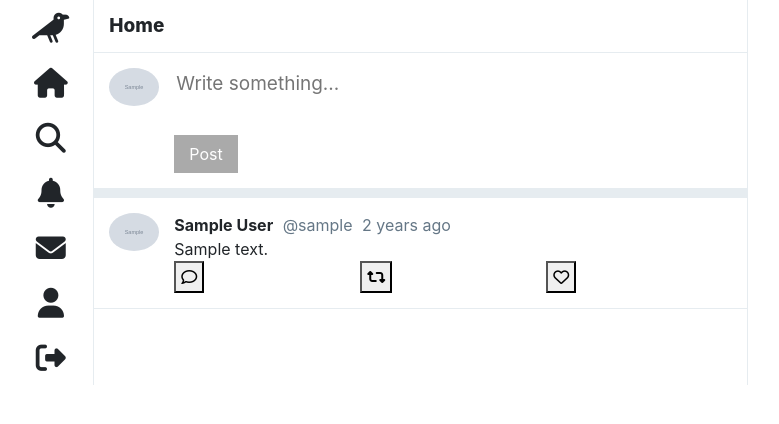
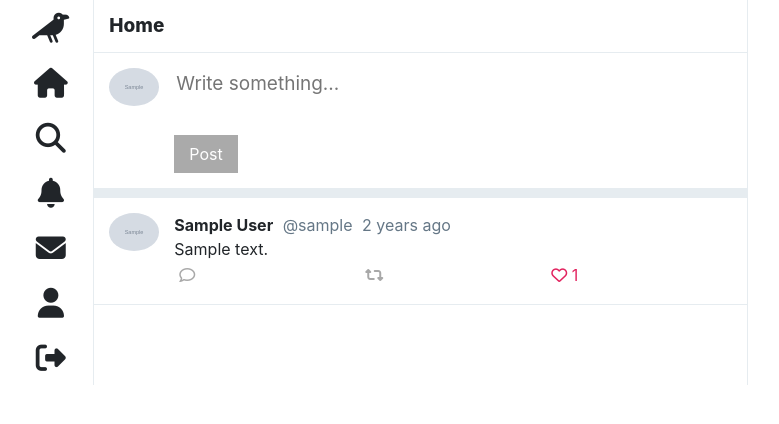
Before and after one commit to tanvir-tahmid/raven-social-media-tl, a Node server app: page / in a window 1280 px wide. Shown: the top 424 px of the page, without its empty margins (110-889 px from the left). Run offline with Node 20, Linux system fonts and the light colour scheme; the visitor is signed in with stand-in values (Sample User, id 1); tables that the repository leaves empty hold one stand-in row (values such as "Sample post"); grey boxes marked "Sample" are stand-in pictures; some libraries are stand-ins or nearby versions.

Commit message:
add like functionality

```diff
--- a/app.js
+++ b/app.js
@@ -39,7 +39,8 @@ app.get("/", middleware.requireLogin, (req, res, next) => {
 
     var payload = {
         pageTitle: "Home",
-        userLoggedIn: req.session.user
+        userLoggedIn: req.session.user,
+        userLoggedInJs: JSON.stringify(req.session.user),
     }
 
     res.status(200).render("home", payload);
--- a/public/css/login.css
+++ b/public/css/login.css
@@ -1,6 +1,7 @@
 body {
-    background-color: #105316;
-    background-image: linear-gradient(147deg, #0b3f21 0%, #000000 74%);
+    background: #000000;  /* fallback for old browsers */
+    background: -webkit-linear-gradient(to right, #272727, #000000);  /* Chrome 10-25, Safari 5.1-6 */
+    background: linear-gradient(to right, #2d2d2d, #000000); /* W3C, IE 10+/ Edge, Firefox 16+, Chrome 26+, Opera 12+, Safari 7+ */
 }
 
 .wrapper {
--- a/public/css/main.css
+++ b/public/css/main.css
@@ -7,6 +7,7 @@
     --grey-2: #aaa;
     --greyText: rgb(101, 119, 134);
     --greyButtonText: rgba(0,0,0,0.34);
+    --red: rgb(226,34,94);
 }
 
 a {
@@ -51,6 +52,18 @@ nav a:hover {
     color: var(--grey);
     border-radius: 50%;
 }
+
+button {
+    background-color: transparent;
+    border: none;
+    color: var(--greyButtonText);
+}
+
+button i,
+button span {
+    pointer-events: none;
+}
+
 
 .mainSectionContainer {
     padding:  0;
@@ -172,3 +185,7 @@ nav a:hover {
     color: var(--blue);
     border-radius: 50%;
 }
+
+.postButtonContainer.red button.active {
+    color: var(--red);
+}
--- a/public/js/common.js
+++ b/public/js/common.js
@@ -31,6 +31,41 @@ $("#submitPostButton").click(() => {
     })
 })
 
+$(document).on("click", ".likeButton", (event) => {
+    var button = $(event.target);
+    var postId = getPostIdFromElement(button);
+
+    if(postId === undefined) return;
+
+    $.ajax({
+        url: `/api/posts/${postId}/like`,
+        type: "PUT",
+        success: (postData) => {
+
+            button.find("span").text(postData.likes.length || "");
+
+            if(postData.likes.includes(userLoggedIn._id)) {
+                button.addClass("active");
+            }
+            else {
+                button.removeClass("active");
+            }
+
+        }
+    })
+
+})
+
+function getPostIdFromElement(element) {
+    var isRoot = element.hasClass("post");
+    var rootElement = isRoot == true ? element : element.closest(".post");
+    var postId = rootElement.data().id;
+
+    if(postId === undefined) return alert("Post id undefined");
+
+    return postId;
+}
+
 function createPostHtml(postData) {
 
     var postedBy = postData.postedBy;
@@ -42,7 +77,9 @@ function createPostHtml(postData) {
     var displayName = postedBy.firstName + " " + postedBy.lastName;
     var timestamp = timeDifference(new Date(), new Date(postData.createdAt));
 
-    return `<div class='post'>
+    var likeButtonActiveClass = postData.likes.includes(userLoggedIn._id) ? "active" : "";
+
+    return `<div class='post' data-id='${postData._id}'>
 
                 <div class='mainContentContainer'>
                     <div class='userImageContainer'>
@@ -63,14 +100,15 @@ function createPostHtml(postData) {
                                     <i class='far fa-comment'></i>
                                 </button>
                             </div>
-                            <div class='postButtonContainer'>
-                                <button>
+                            <div class='postButtonContainer green'>
+                                <button class='retweet'>
                                     <i class='fas fa-retweet'></i>
                                 </button>
                             </div>
-                            <div class='postButtonContainer'>
-                                <button>
+                            <div class='postButtonContainer red'>
+                                <button class='likeButton ${likeButtonActiveClass}'>
                                     <i class='far fa-heart'></i>
+                                    <span>${postData.likes.length || ""}</span>
                                 </button>
                             </div>
                         </div>
--- a/routes/api/posts.js
+++ b/routes/api/posts.js
@@ -42,4 +42,31 @@ router.post("/", async (req, res, next) => {
     })
 })
 
+router.put("/:id/like", async (req, res, next) => {
+
+    var postId = req.params.id;
+    var userId = req.session.user._id;
+
+    var isLiked = req.session.user.likes && req.session.user.likes.includes(postId);
+
+    var option = isLiked ? "$pull" : "$addToSet";
+
+    // Insert user like
+    req.session.user = await User.findByIdAndUpdate(userId, { [option]: { likes: postId } }, { new: true})
+    .catch(error => {
+        console.log(error);
+        res.sendStatus(400);
+    })
+
+    // Insert post like
+    var post = await Post.findByIdAndUpdate(postId, { [option]: { likes: userId } }, { new: true})
+    .catch(error => {
+        console.log(error);
+        res.sendStatus(400);
+    })
+
+
+    res.status(200).send(post)
+})
+
 module.exports = router;
--- a/routes/loginRoutes.js
+++ b/routes/loginRoutes.js
@@ -41,7 +41,7 @@ router.post("/", async (req, res, next) => {
             }
         }
 
-        payload.errorMessage = "Incorrect Login Credentials. Please check, and try again";
+        payload.errorMessage = "Login credentials incorrect.";
         return res.status(200).render("login", payload);
     }
 
--- a/schemas/PostSchema.js
+++ b/schemas/PostSchema.js
@@ -5,7 +5,8 @@ const Schema = mongoose.Schema;
 const PostSchema = new Schema({
     content: { type: String, trim: true },
     postedBy: { type: Schema.Types.ObjectId, ref: 'User' },
-    pinned: Boolean
+    pinned: Boolean,
+    likes: [{ type: Schema.Types.ObjectId, ref: 'User' }]
 }, { timestamps: true });
 
 var Post = mongoose.model('Post', PostSchema);
--- a/schemas/UserSchema.js
+++ b/schemas/UserSchema.js
@@ -8,7 +8,8 @@ const UserSchema = new Schema({
     username: { type: String, required: true, trim: true, unique: true },
     email: { type: String, required: true, trim: true, unique: true },
     password: { type: String, required: true },
-    profilePic: { type: String, default: "/images/profile-pic.png" },
+    profilePic: { type: String, default: "/images/profilePic.jpeg" },
+    likes: [{ type: Schema.Types.ObjectId, ref: 'Post' }]
 }, { timestamps: true });
 
 var User = mongoose.model('User', UserSchema);
--- a/views/layouts/main-layout.pug
+++ b/views/layouts/main-layout.pug
@@ -9,6 +9,8 @@ html(lang="en")
         link(rel='stylesheet', href='https://stackpath.bootstrapcdn.com/bootstrap/4.4.1/css/bootstrap.min.css', integrity='sha384-Vkoo8x4CGsO3+Hhxv8T/Q5PaXtkKtu6ug5TOeNV6gBiFeWPGFN9MuhOf23Q9Ifjh', crossorigin='anonymous')
         link(rel="stylesheet", href="/css/main.css")
     body
+        script.
+            var userLoggedIn = !{userLoggedInJs};
         .wrapper
             .row
                 nav.col-2
```
